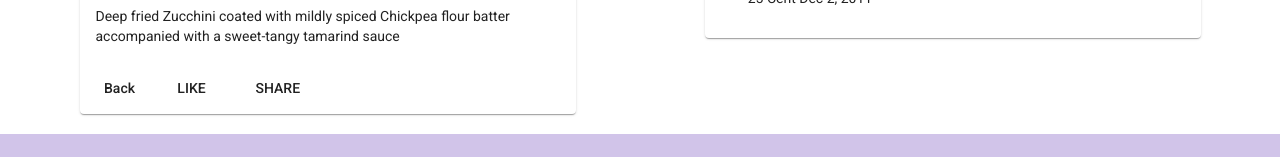
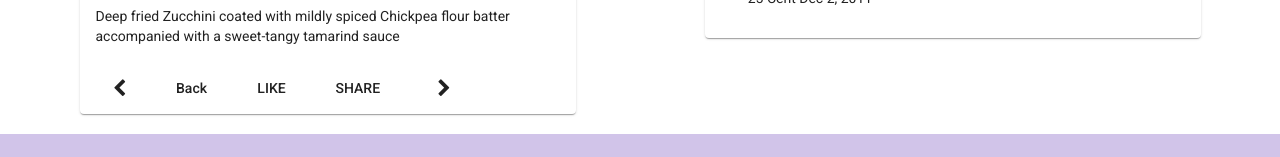
Before and after one commit to amirtha4501/Angular-Framework-Intro, an Angular app: page /dishdetail/1 in a window 1280 px wide. Shown: the part 918-1075 px from the top of the page. Built offline with nearby package versions, Linux system fonts and the light colour scheme.

Commit message:
Add Rxjs part 2

```diff
--- a/src/app/dishdetail/dishdetail.component.html
+++ b/src/app/dishdetail/dishdetail.component.html
@@ -6,8 +6,8 @@
         fxLayoutGap="10px"
         fxLayoutGap.xs="0">
 
-    <div fxFlex="40">
-        <mat-card *ngIf="dish">
+    <div fxFlex="40" *ngIf="dish">
+        <mat-card>
             <mat-card-header>
                 <mat-card-title>
                     <h3 *ngIf="dish"><b>
@@ -22,9 +22,16 @@
                 </p>
             </mat-card-content>
             <mat-card-actions>
+                <button mat-button [routerLink]="['/dishdetail', prev]">
+                    <span class="fa fa-chevron-left fa-lg"></span>
+                </button>
                 <button mat-button (click)="goBack()">Back</button>
                 <button mat-button>LIKE</button>
                 <button mat-button>SHARE</button>
+                <span class="flex-spacer"></span>
+                <button mat-button [routerLink]="['/dishdetail', next]">
+                    <span class="fa fa-chevron-right fa-lg"></span>
+                </button>
             </mat-card-actions>
         </mat-card>
         <div [hidden]="dish">
@@ -32,8 +39,8 @@
         </div>
     </div>
 
-    <div fxFlex="40">
-        <mat-card *ngIf="dish">
+    <div fxFlex="40" *ngIf="dish">
+        <mat-card>
             <mat-card-header>
                 <mat-card-title>
                     <h2>Comments</h2>
--- a/src/app/dishdetail/dishdetail.component.ts
+++ b/src/app/dishdetail/dishdetail.component.ts
@@ -1,6 +1,7 @@
 import { Component, OnInit } from '@angular/core';
 import { Params, ActivatedRoute } from '@angular/router';
 import { Location } from '@angular/common';
+import { switchMap } from 'rxjs/operators';
 
 import { Dish } from '../shared/dish';
 import { DishService} from '../services/dish.service';
@@ -13,6 +14,10 @@
 export class DishdetailComponent implements OnInit {
 
   dish: Dish;
+  dishIds: string[];
+  prev: string;
+  next: string;
+
 
   constructor(
     private route: ActivatedRoute,
@@ -20,11 +25,18 @@
     private location: Location
   ) { }
 
+
   ngOnInit(): void {
-    let id = this.route.snapshot.params['id'];
-    this.dishService.getDish(id).subscribe(dish => this.dish = dish);
+    this.dishService.getDishIds().subscribe(dishIds => this.dishIds = dishIds);
+    this.route.params.pipe(switchMap((params: Params) => this.dishService.getDish(params['id'])))
+    .subscribe(dish => { this.dish = dish; this.setPrevNext(dish.id); });
   }
 
+  setPrevNext(dishId: string) {
+    const index = this.dishIds.indexOf(dishId);
+    this.prev = this.dishIds[(this.dishIds.length + index - 1) % this.dishIds.length];
+    this.next = this.dishIds[(this.dishIds.length + index + 1) % this.dishIds.length];
+  }
   goBack() {
     this.location.back();
   }
--- a/src/app/services/dish.service.ts
+++ b/src/app/services/dish.service.ts
@@ -22,4 +22,8 @@
   getFeaturedDish(): Observable<Dish> {
     return of(DISHES.filter((dish) => dish.featured) [0]).pipe(delay(2000));
   }
+
+  getDishIds(): Observable<string[] | any> {
+    return of(DISHES.map(dish => dish.id ));
+  }
 }
```
